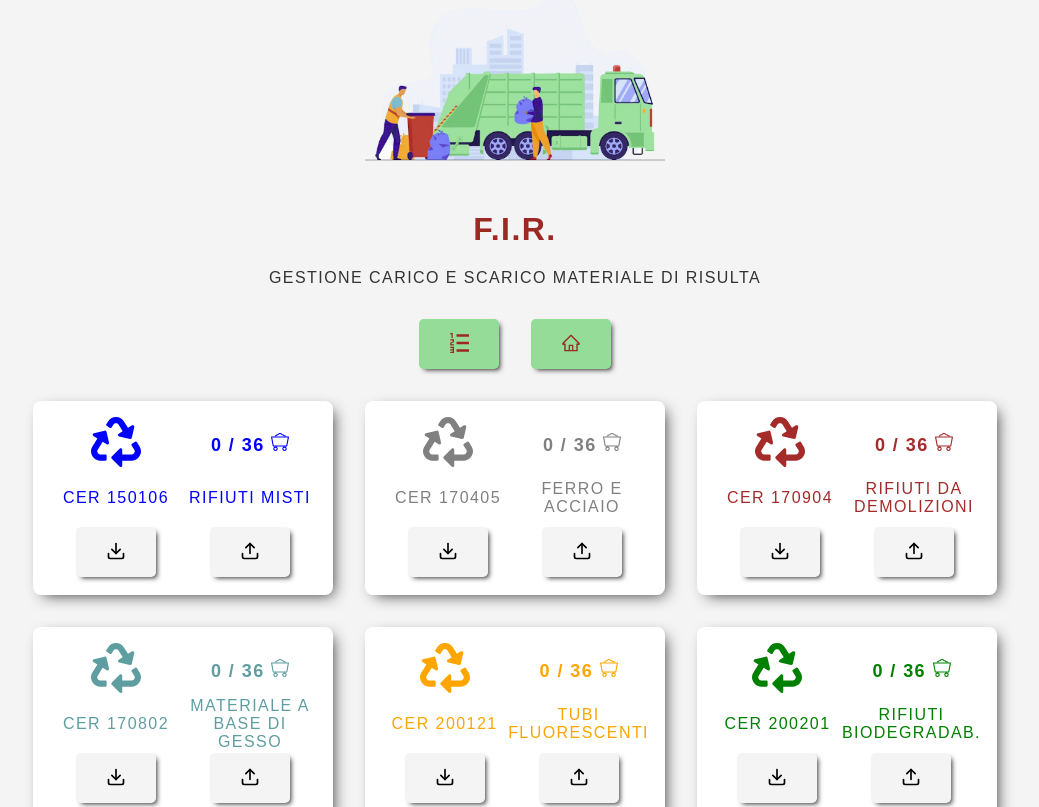
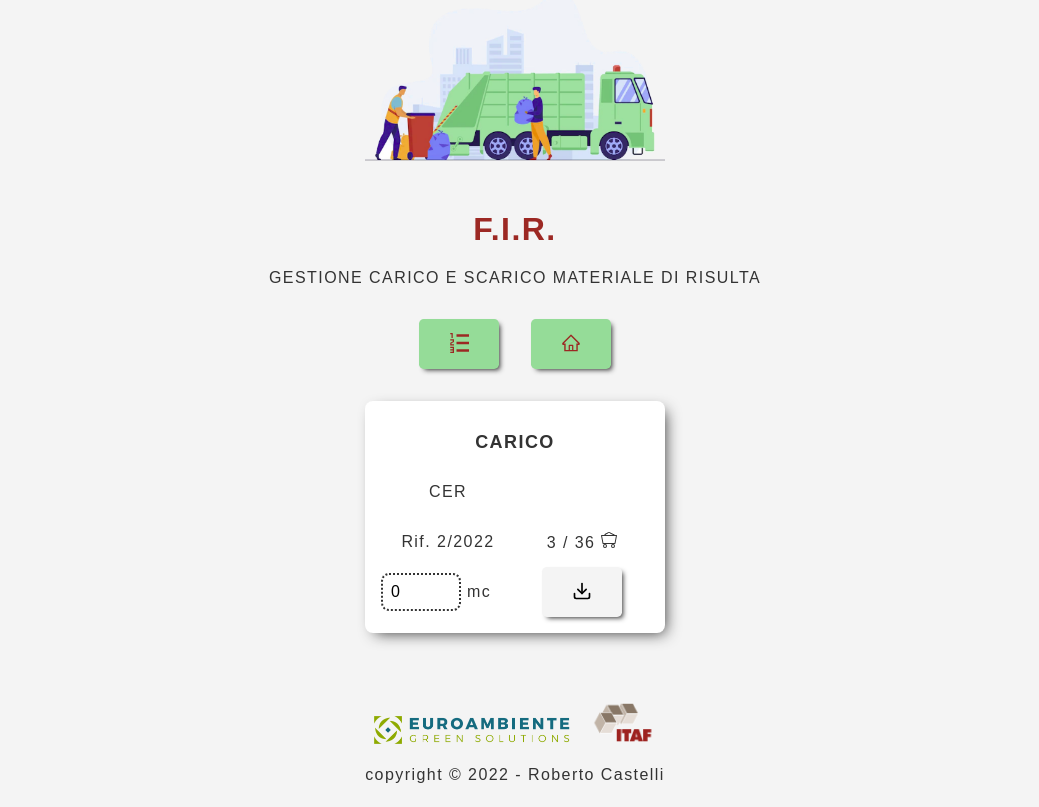
Before and after one commit to RobertoCastelli/fir, a React (Create React App) app: page /carico in a window 1280 px wide. Shown: the top 807 px of the page, without its empty margins (125-1164 px from the left). Built offline with nearby package versions, Linux system fonts and the light colour scheme.

Commit message:
TESTING NEW WAY

```diff
--- a/src/components/Carico.jsx
+++ b/src/components/Carico.jsx
@@ -1,20 +1,20 @@
-import React, { useContext } from "react";
+import React, { useContext } from "react"
 // COMPONENTS
-import { Content } from "./Content";
+import { Content } from "./Content"
 // ICONS
-import { BsMinecartLoaded } from "react-icons/bs";
-import { FiDownload } from "react-icons/fi";
+import { BsMinecartLoaded } from "react-icons/bs"
+import { FiDownload } from "react-icons/fi"
 // CONTEXT
-import { ContextData } from "../context";
+import { ContextData } from "../context"
 
 export const Carico = () => {
   const {
-    caricoMateriale,
     selectedCer,
-    mcCarico,
-    setMcCarico,
+    mcInputCarico,
+    setMcInputCarico,
     rifProgressivo,
-  } = useContext(ContextData);
+    updateMcSelectedCer,
+  } = useContext(ContextData)
 
   return (
     <>
@@ -28,22 +28,22 @@ export const Carico = () => {
           <div className="descrizione-carico">{selectedCer[0].descrizione}</div>
           <div className="rif-carico">Rif. {rifProgressivo}/2022</div>
           <div className="mc-carico">
-            {selectedCer[0].mc} / 36 <BsMinecartLoaded />
+            {selectedCer[0].mcTotali} / 36 <BsMinecartLoaded />
           </div>
           <div className="wrapper-input-carico">
             <input
               className="input-carico"
               name="mc"
               type="number"
-              value={mcCarico}
-              onChange={(e) => setMcCarico(e.target.value)}
+              value={mcInputCarico}
+              onChange={(e) => setMcInputCarico(e.target.value)}
               onFocus={(e) => (e.target.value = "")}
             />
             <label htmlFor="mc"> mc</label>
           </div>
           <button
-            className="carico-carico"
-            onClick={() => caricoMateriale(selectedCer[0].cer)}
+            className="btn-carico-carico"
+            onClick={() => updateMcSelectedCer(selectedCer[0].cer)}
           >
             <FiDownload size={20} />
           </button>
@@ -52,5 +52,5 @@ export const Carico = () => {
         <Content />
       )}
     </>
-  );
-};
+  )
+}
--- a/src/components/Content.jsx
+++ b/src/components/Content.jsx
@@ -1,15 +1,15 @@
-import React, { useContext } from "react";
+import React, { useContext } from "react"
 // ROUTER
-import { Link } from "react-router-dom";
+import { Link } from "react-router-dom"
 // ICONS
-import { FaRecycle } from "react-icons/fa";
-import { FiDownload, FiUpload } from "react-icons/fi";
-import { BsMinecartLoaded } from "react-icons/bs";
+import { FaRecycle } from "react-icons/fa"
+import { FiDownload, FiUpload } from "react-icons/fi"
+import { BsMinecartLoaded } from "react-icons/bs"
 // CONTEXT
-import { ContextData } from "../context";
+import { ContextData } from "../context"
 
 export const Content = () => {
-  const { cersDb, getCerCarico, getCerScarico } = useContext(ContextData);
+  const { cersDb, getSelectedCer } = useContext(ContextData)
 
   return (
     <div className="wrapper-content">
@@ -17,8 +17,8 @@ export const Content = () => {
         {cersDb.map((cer) => {
           return (
             <li
+              className="li-content"
               key={cer.cer}
-              className="li-content"
               style={{ color: cer.colore }}
             >
               <div className="img-content">
@@ -27,28 +27,28 @@ export const Content = () => {
               <div className="cer-content">CER {cer.cer}</div>
               <div className="descrizione-content">{cer.descrizione}</div>
               <div className="mc-content">
-                {cer.mc} / 36 <BsMinecartLoaded />
+                {cer.mcTotali} / 36 <BsMinecartLoaded />
               </div>
               <Link to="/carico">
                 <button
-                  onClick={() => getCerCarico(cer.cer)}
-                  className="carico-content"
+                  className="btn-carico-content"
+                  onClick={() => getSelectedCer(cer.cer)}
                 >
                   <FiDownload size={20} />
                 </button>
               </Link>
               <Link to="/scarico">
                 <button
-                  onClick={() => getCerScarico(cer.cer)}
-                  className="scarico-content"
+                  className="btn-scarico-content"
+                  /*   onClick={() => getCerScarico(cer.cer)} */
                 >
                   <FiUpload size={20} />
                 </button>
               </Link>
             </li>
-          );
+          )
         })}
       </ul>
     </div>
-  );
-};
+  )
+}
--- a/src/components/Log.jsx
+++ b/src/components/Log.jsx
@@ -1,4 +1,4 @@
-import React, { useContext } from "react";
+/* import React, { useContext } from "react";
 // COMPONENTS
 import { Content } from "./Content";
 // CONTEXT
@@ -28,3 +28,4 @@ export const Log = () => {
     </>
   );
 };
+ */
--- a/src/components/LogFiltered.jsx
+++ b/src/components/LogFiltered.jsx
@@ -1,21 +1,22 @@
-import React, { useContext } from "react";
+/* import React, { useContext } from "react"
 // CONTEXT
-import { ContextData } from "../context";
+import { ContextData } from "../context"
 
 export const LogFiltered = () => {
-  const { filteredLogs } = useContext(ContextData);
+  const { filteredLogs } = useContext(ContextData)
   return (
     <div className="wrapper-filtered">
       <ul className="ul-filtered">
         {filteredLogs.map((log, i) => {
           return (
             <li key={i} className="li-filtered">
-              <input type="checkbox" name="" id="" />
+              <input type="checkbox" name="rifCarico" id="rifCarico" />
               rif.{log.rifProgressivo} ➟ {log.mcCarico}mc
             </li>
-          );
+          )
         })}
       </ul>
     </div>
-  );
-};
+  )
+}
+ */
--- a/src/components/Scarico.jsx
+++ b/src/components/Scarico.jsx
@@ -1,4 +1,4 @@
-import React, { useContext } from "react";
+/* import React, { useContext } from "react";
 // COMPONENTS
 import { Content } from "./Content";
 // ICONS
@@ -40,3 +40,4 @@ export const Scarico = () => {
     </>
   );
 };
+ */
--- a/src/context.js
+++ b/src/context.js
@@ -1,22 +1,55 @@
-import React, { useState } from "react";
+import React, { useState, useEffect } from "react"
 // DATABASE
-import { cers } from "./variables/cers";
+import { cers } from "./variables/cers"
 // CONTEXT
-export const ContextData = React.createContext();
+export const ContextData = React.createContext()
 
 export const ContextProvider = (props) => {
   // STATE
-  const [cersDb, setCersDb] = useState(cers);
-  const [selectedCer, setSelectedCer] = useState([]);
-  const [rifProgressivo, setRifProgressivo] = useState(1);
-  const [mcCarico, setMcCarico] = useState(0);
+  const [cersDb, setCersDb] = useState(cers)
+  const [selectedCer, setSelectedCer] = useState([])
+  const [mcInputCarico, setMcInputCarico] = useState(0)
+  const [rifProgressivo, setRifProgressivo] = useState(1)
+  /*
   const [logs, setLogs] = useState([]);
-  const [filteredLogs, setFilteredLogs] = useState([]);
+  const [filteredLogs, setFilteredLogs] = useState([]); */
 
   // GET DATE
-  const today = new Date().toLocaleDateString();
+  const today = new Date().toLocaleDateString()
 
-  // GET SELECTED CER CARICO
+  // GET SELECTED CER
+  const getSelectedCer = (cer) =>
+    setSelectedCer(cersDb.filter((c) => c.cer === cer))
+
+  // INCREMENTA RIF. PROGRESSIVO
+  const incrementaRifProgressivo = () => setRifProgressivo(rifProgressivo + 1)
+
+  const updateMcSelectedCer = (cer) => {
+    setCersDb(
+      cersDb.map((c) => {
+        if (c.cer === cer) {
+          return {
+            ...c,
+            mcTotali: parseInt(c.mcTotali) + parseInt(mcInputCarico),
+            carico: [
+              ...c.carico,
+              { rif: rifProgressivo, mc: mcInputCarico, stato: false },
+            ],
+          }
+        } else {
+          return c
+        }
+      })
+    )
+  }
+
+  useEffect(() => {
+    setSelectedCer([{ ...selectedCer[0], mcTotali: 3 }])
+    setMcInputCarico(0)
+    incrementaRifProgressivo()
+  }, [cersDb])
+
+  /*   // GET SELECTED CER CARICO
   const getCerCarico = (cer) => {
     setSelectedCer(cersDb.filter((c) => c.cer === cer));
   };
@@ -72,25 +105,31 @@ export const ContextProvider = (props) => {
 
   // FILTRA LOG PER CER
   const logFiltered = (cer) =>
-    setFilteredLogs(logs.filter((log) => log.cer === cer));
+    setFilteredLogs(logs.filter((log) => log.cer === cer)); */
 
   return (
     <ContextData.Provider
       value={{
-        getCerCarico,
+        cersDb,
+        selectedCer,
+        getSelectedCer,
+        mcInputCarico,
+        setMcInputCarico,
+        rifProgressivo,
+        updateMcSelectedCer,
+        /*      getCerCarico,
         getCerScarico,
         selectedCer,
-        cersDb,
         caricoMateriale,
         mcCarico,
         setMcCarico,
         rifProgressivo,
         logs,
         logFiltered,
-        filteredLogs,
+        filteredLogs, */
       }}
     >
       {props.children}
     </ContextData.Provider>
-  );
-};
+  )
+}
--- a/src/index.css
+++ b/src/index.css
@@ -1,6 +1,12 @@
 /********/
 /* MAIN */
 /********/
+:root {
+  --black: #333;
+  --white: #f4f4f4;
+  --red: #9c2823;
+  --green: #95DC98
+}
 body {
   margin: 0;
   letter-spacing: 0.09rem;
@@ -10,29 +16,8 @@ body {
   -webkit-font-smoothing: antialiased;
   -moz-osx-font-smoothing: grayscale;
 }
-:root {
-  --black: #333;
-  --white: #f4f4f4;
-  --red: #9c2823;
-  --green: #95DC98
-
-}
 * {
   box-sizing: border-box;
-}
-
-/*************/
-/* CONTAINER */
-/*************/
-.container {
-  display: flex;
-  flex-direction: column;
-  max-width: 1024px;
-  min-height: 100vh;
-  margin: auto;
-}
-.content {
-  flex-grow: 1;
 }
 h1 {
   color: var(--red);
@@ -52,6 +37,20 @@ button {
 button:active {
   transform: translateY(1px);
   box-shadow: 1px 1px 2px -1px var(--black);
+}
+
+/*************/
+/* CONTAINER */
+/*************/
+.container {
+  display: flex;
+  flex-direction: column;
+  max-width: 1024px;
+  min-height: 100vh;
+  margin: auto;
+}
+.content {
+  flex-grow: 1;
 }
 
 /*********/
@@ -152,16 +151,16 @@ button:active {
   text-transform: uppercase;
   text-align: center;
 }
-.carico-content {
+.btn-carico-content {
   grid-area: carico;
 }
-.scarico-content {
+.btn-scarico-content {
   grid-area: scarico;
 }
 
-/*******************/
-/* CARICO  SCARICO */
-/*******************/
+/********************/
+/* CARICO & SCARICO */
+/********************/
 .wrapper-carico,
 .wrapper-scarico {
   margin: 1rem auto;
@@ -211,8 +210,8 @@ button:active {
   padding: 0.5rem;
   width: 80px;
 }
-.carico-carico,
-.carico-scarico {
+.btn-carico-carico,
+.btn-carico-scarico {
   grid-area: carico;
   align-items: center;
 }
--- a/src/variables/cers.js
+++ b/src/variables/cers.js
@@ -1,23 +1,44 @@
 export let cers = [
-  { cer: 150106, descrizione: "rifiuti misti", mc: 0, colore: "blue" },
-  { cer: 170405, descrizione: "ferro e acciaio", mc: 0, colore: "grey" },
+  {
+    cer: 150106,
+    descrizione: "rifiuti misti",
+    mcTotali: 0,
+    colore: "blue",
+    carico: [],
+  },
+  {
+    cer: 170405,
+    descrizione: "ferro e acciaio",
+    mcTotali: 0,
+    colore: "grey",
+    carico: [],
+  },
   {
     cer: 170904,
     descrizione: "rifiuti da demolizioni",
-    mc: 0,
+    mcTotali: 0,
     colore: "brown",
+    carico: [],
   },
   {
     cer: 170802,
     descrizione: "materiale a base di gesso ",
-    mc: 0,
+    mcTotali: 0,
     colore: "cadetblue",
+    carico: [],
   },
-  { cer: 200121, descrizione: "tubi fluorescenti", mc: 0, colore: "orange" },
+  {
+    cer: 200121,
+    descrizione: "tubi fluorescenti",
+    mcTotali: 0,
+    colore: "orange",
+    carico: [],
+  },
   {
     cer: 200201,
     descrizione: "rifiuti biodegradab.",
-    mc: 0,
+    mcTotali: 0,
     colore: "green",
+    carico: [],
   },
 ]
```
Also changed, not shown: src/App.js (+14 -14 lines).
